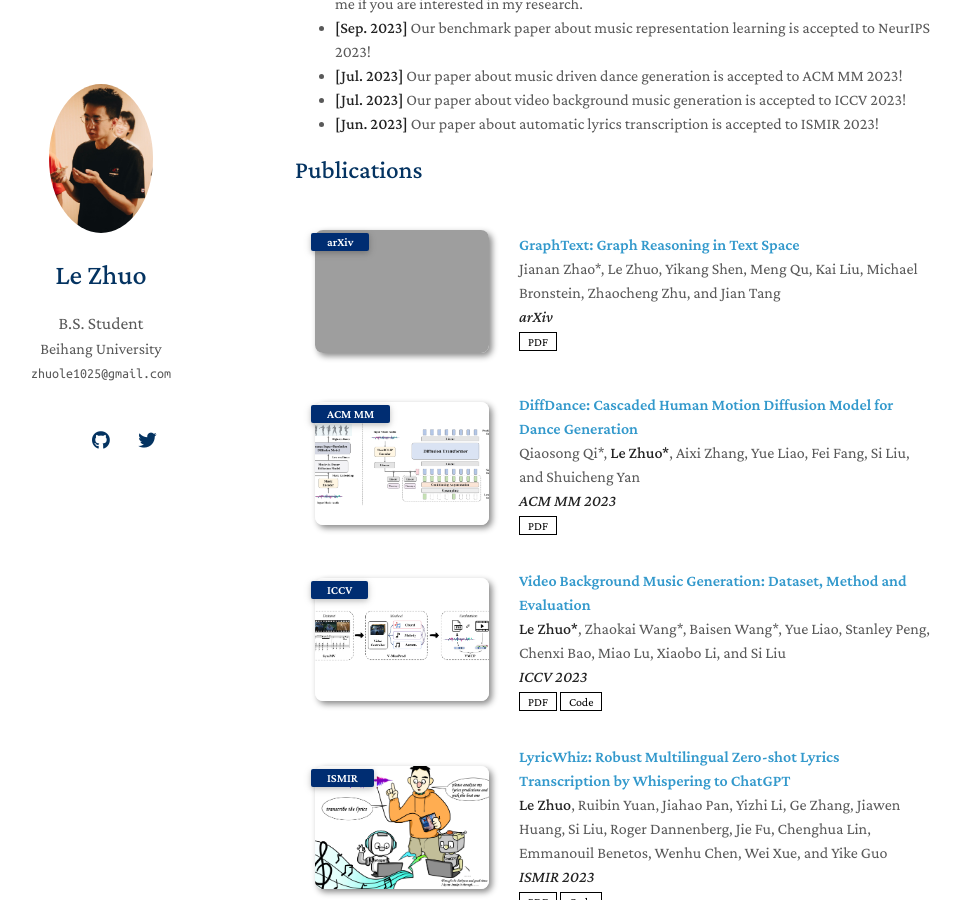
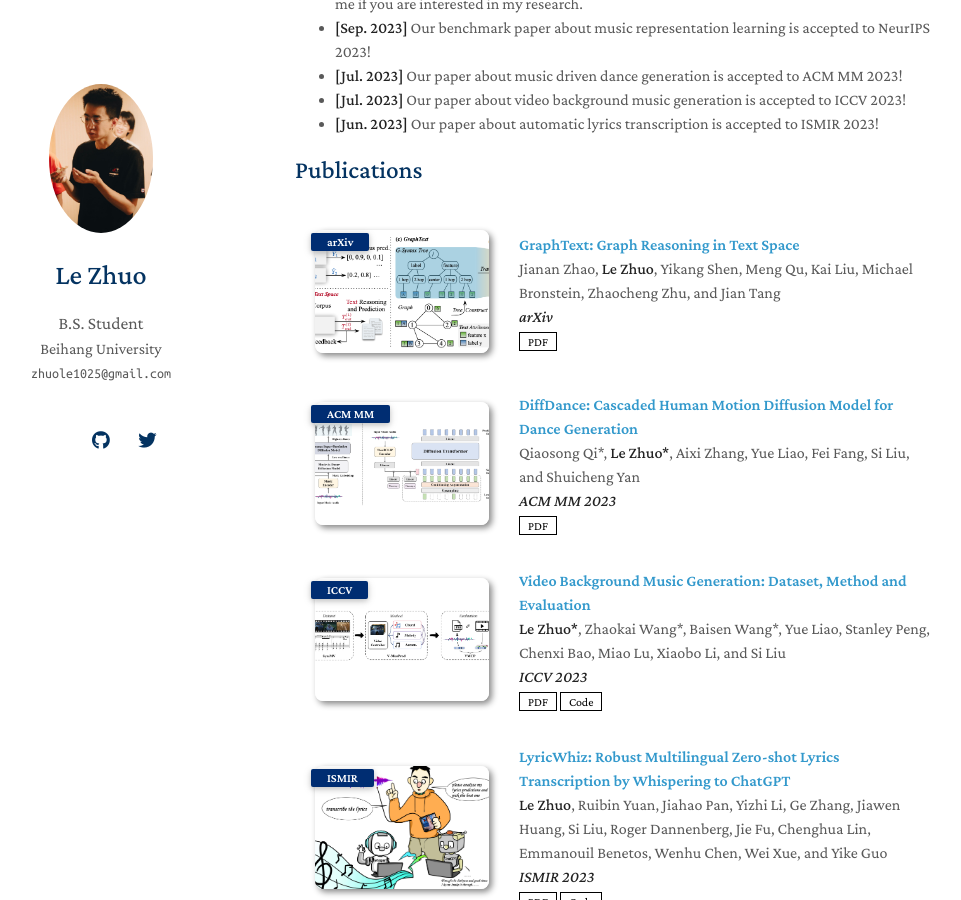
Before and after one commit to zhuole1025/zhuole1025.github.io, a Jekyll site: the page built from index.md, in a window 1280 px wide and 900 px high, scrolled down 530 px. Shown: the whole window, without its empty margins (175-1136 px from the left). Built offline with Jekyll 4.4.1, drawn with Linux system fonts in a browser that asks for light colours; nearby versions of some CDN libraries; a style sheet for code colours, icons or effects is not loaded; our own code applies the rules of GitHub Pages for plain Markdown files; grey boxes are pictures that could not be loaded.

```diff
--- a/_includes/publications.md
+++ b/_includes/publications.md
@@ -15,7 +15,7 @@
 
   <div class="col-sm-9" style="position: relative;padding-right: 15px;padding-left: 20px;">
     <div class="title"><a href="https://arxiv.org/abs/2310.01089">GraphText: Graph Reasoning in Text Space</a></div>
-    <div class="author"> Jianan Zhao*, Le Zhuo, Yikang Shen, Meng Qu, Kai Liu, Michael Bronstein, Zhaocheng Zhu, and Jian Tang</div>
+    <div class="author"> Jianan Zhao, <strong>Le Zhuo</strong>, Yikang Shen, Meng Qu, Kai Liu, Michael Bronstein, Zhaocheng Zhu, and Jian Tang</div>
     <div class="periodical"><em><strong>arXiv</strong></em></div>
     <div class="links">
       <a href="https://arxiv.org/pdf/2310.01089.pdf" class="btn btn-sm z-depth-0" role="button" target="_blank" style="font-size:12px;">PDF</a>
```
Also changed, not shown: assets/img/iclr24.png (added).
